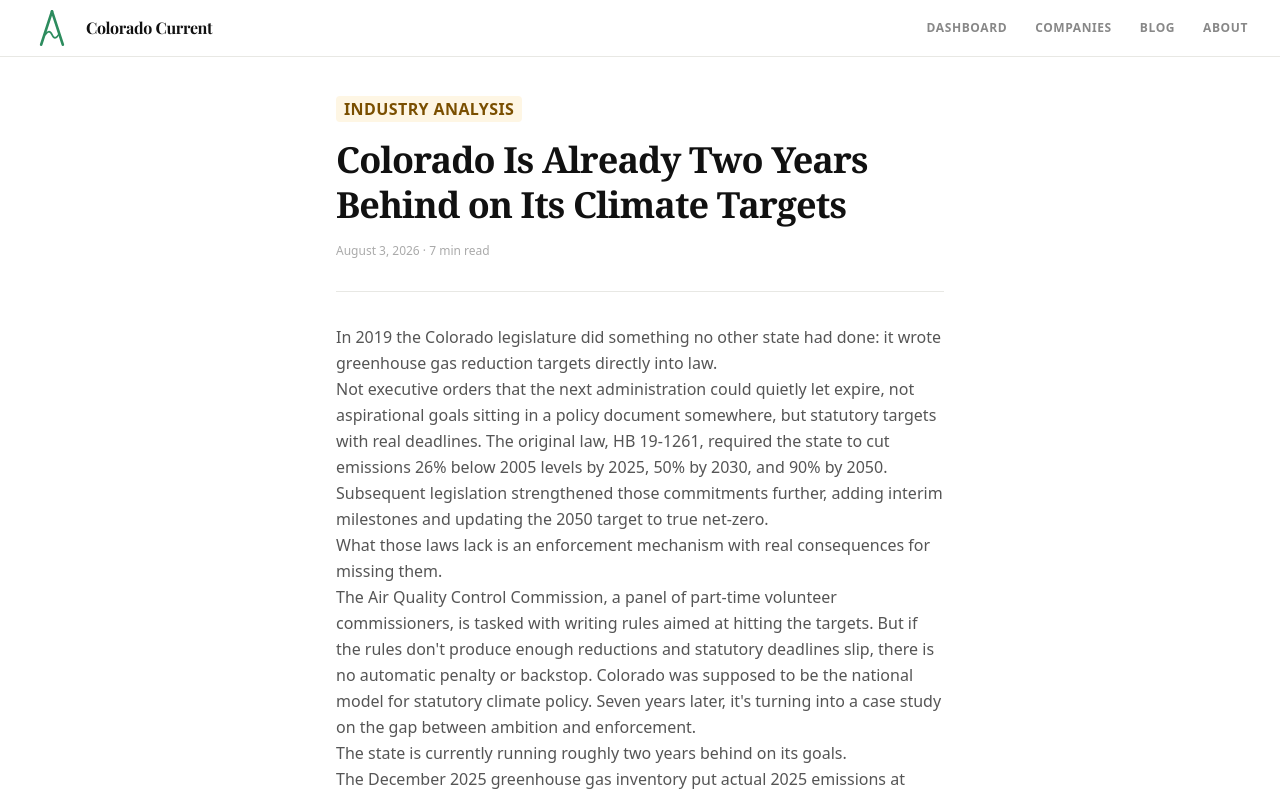
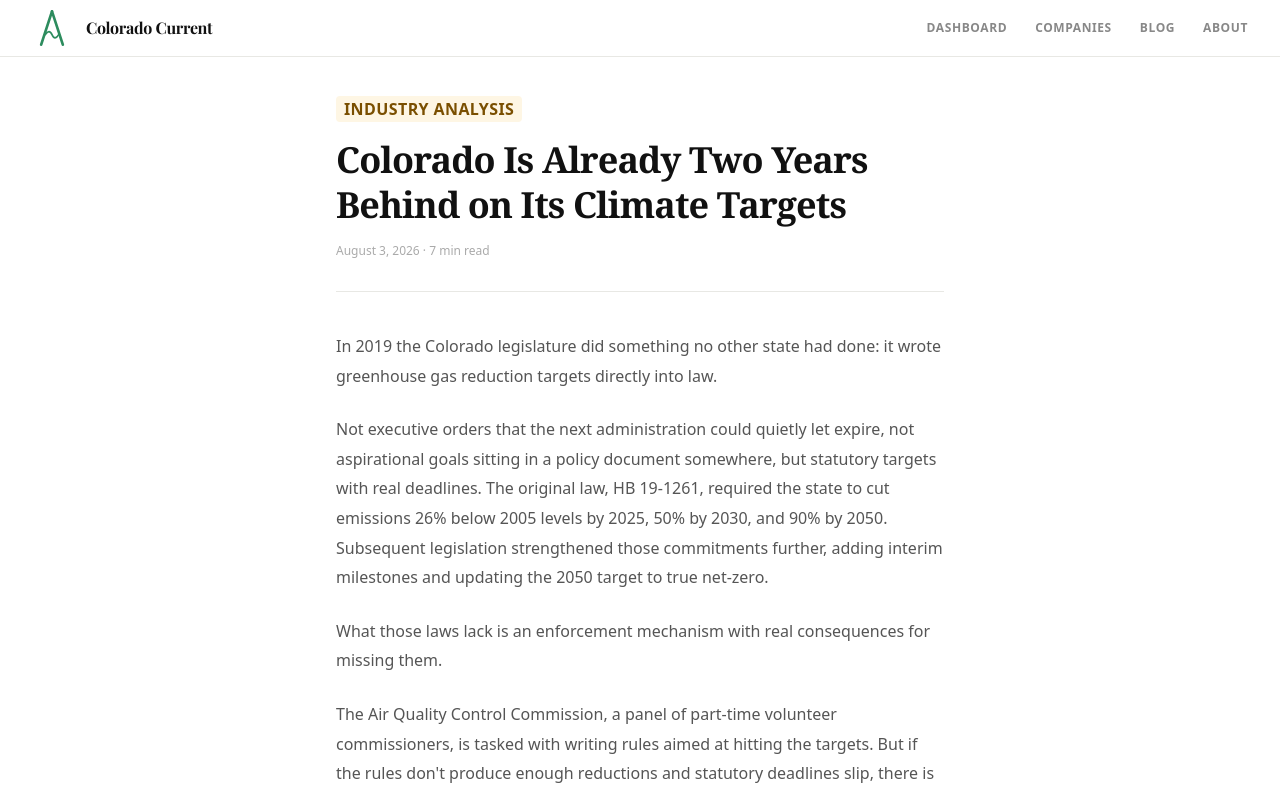
Before and after one commit to FrazRoc/colorado-current, a Next.js app: page /blog/colorado-emissions-gap in a window 1280 px wide. Shown: the top 795 px of the page. Built offline with nearby package versions, Linux system fonts and the light colour scheme.

Commit message:
Fix blog post prose spacing and typography

```diff
--- a/src/app/blog/[slug]/page.tsx
+++ b/src/app/blog/[slug]/page.tsx
@@ -45,15 +45,53 @@ export default async function PostPage({ params }: Props) {
       </h1>
 
       {/* Meta */}
-      <div className="text-xs font-sans text-ink-faint mb-8 pb-8 border-b border-surface-border">
+      <div className="text-xs font-sans text-ink-faint mb-10 pb-8 border-b border-surface-border">
         {new Date(post.date).toLocaleDateString("en-US", { month: "long", day: "numeric", year: "numeric" })} · {post.readTime}
       </div>
 
       {/* Content */}
-      <div className="prose prose-sm md:prose-base max-w-none font-sans text-ink-secondary leading-relaxed
-        prose-headings:font-serif prose-headings:text-ink
-        prose-p:mb-4 prose-p:leading-relaxed
-        prose-a:text-cc-green prose-a:no-underline hover:prose-a:underline">
+      <div className="
+        max-w-none
+        font-sans
+        text-base
+        text-ink-secondary
+        leading-[1.85]
+        [&>p]:mb-6
+        [&>p]:text-base
+        [&>p]:leading-[1.85]
+        [&>h2]:font-serif
+        [&>h2]:font-bold
+        [&>h2]:text-ink
+        [&>h2]:text-xl
+        [&>h2]:mt-10
+        [&>h2]:mb-4
+        [&>h3]:font-serif
+        [&>h3]:font-bold
+        [&>h3]:text-ink
+        [&>h3]:text-lg
+        [&>h3]:mt-8
+        [&>h3]:mb-3
+        [&>ul]:mb-6
+        [&>ul]:pl-5
+        [&>ul>li]:mb-2
+        [&>ol]:mb-6
+        [&>ol]:pl-5
+        [&>ol>li]:mb-2
+        [&>blockquote]:border-l-2
+        [&>blockquote]:border-cc-green
+        [&>blockquote]:pl-4
+        [&>blockquote]:text-ink-muted
+        [&>blockquote]:italic
+        [&>blockquote]:my-6
+        [&>img]:rounded
+        [&>img]:my-8
+        [&>img]:w-full
+        [&_a]:text-cc-green
+        [&_a]:no-underline
+        [&_a:hover]:underline
+        [&_strong]:text-ink
+        [&_strong]:font-semibold
+      ">
         {post.content && <MDXRemote source={post.content} />}
       </div>
 
--- a/src/content/posts/colorado-emissions-gap.mdx
+++ b/src/content/posts/colorado-emissions-gap.mdx
@@ -14,6 +14,8 @@ Not executive orders that the next administration could quietly let expire, not
 What those laws lack is an enforcement mechanism with real consequences for missing them.
 
 The Air Quality Control Commission, a panel of part-time volunteer commissioners, is tasked with writing rules aimed at hitting the targets. But if the rules don't produce enough reductions and statutory deadlines slip, there is no automatic penalty or backstop. Colorado was supposed to be the national model for statutory climate policy. Seven years later, it's turning into a case study on the gap between ambition and enforcement.
+
+![Colorado GHG emissions trajectory vs statutory targets, 2015–2035](/images/emissions-chart.png)
 
 The state is currently running roughly two years behind on its goals.
 
```
Also changed, not shown: public/images/emissions-chart.png (added).
